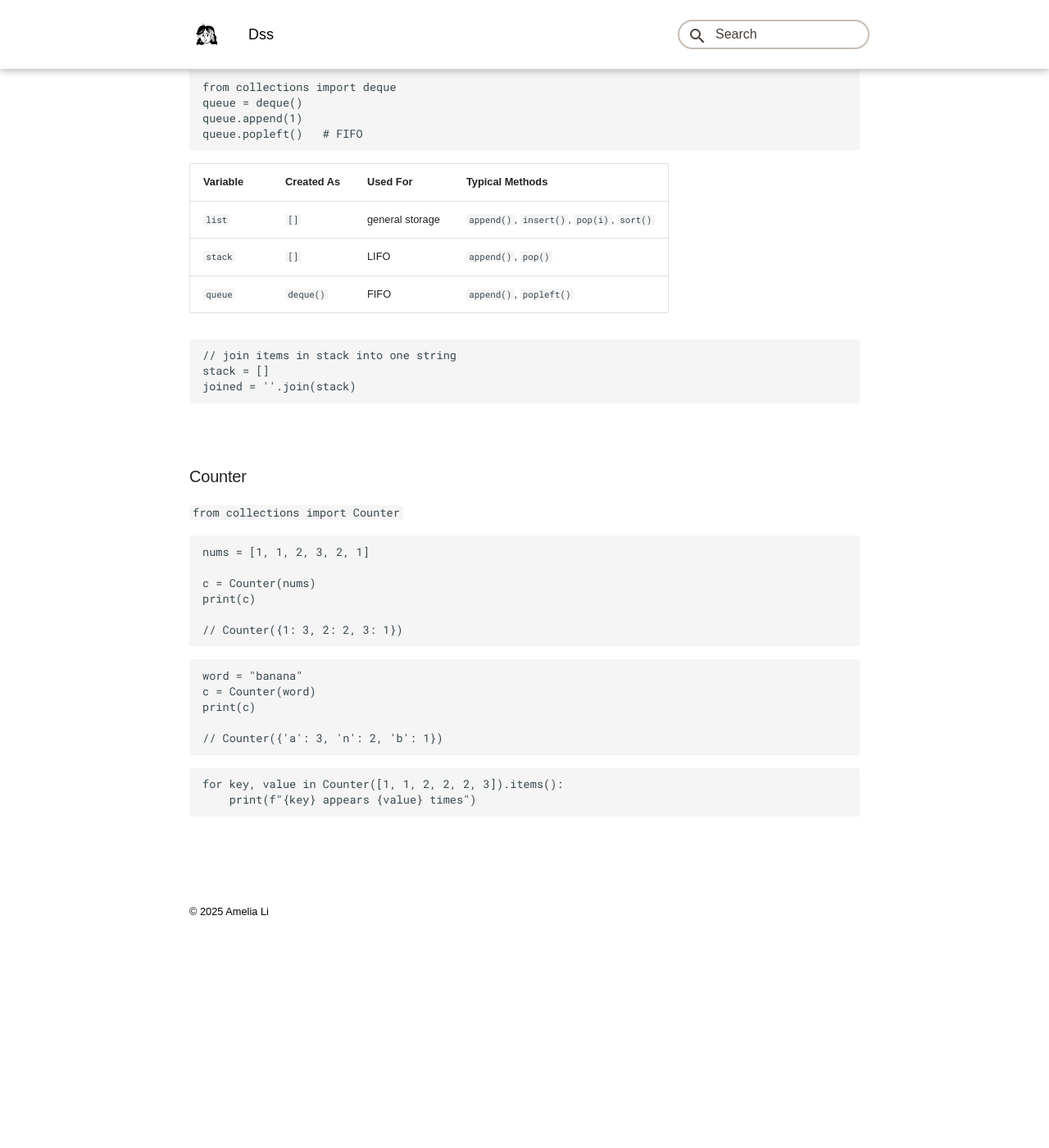
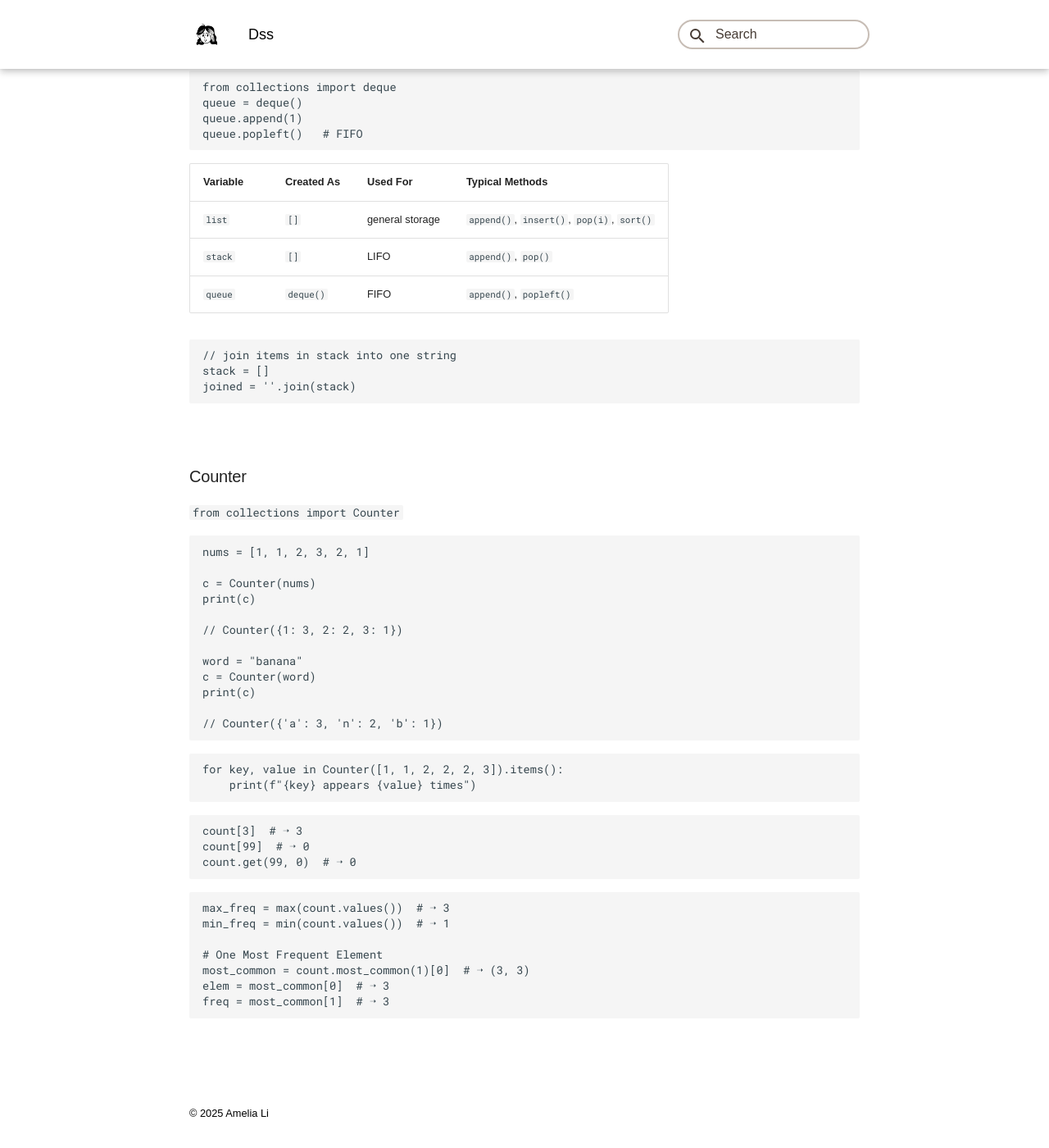
Before and after one commit to amelial9/milynotes, an MkDocs documentation site: the page built from docs/coding/dss.md, in a window 1280 px wide and 1400 px high, scrolled down 1499 px. Shown: the whole window at 82% size. Built offline with MkDocs 1.6.1 and Material for MkDocs 9.7.7, drawn with Linux system fonts in a browser that asks for light colours; some web fonts are replaced; before the commit the page ends 2653 px from its top, so only the background shows below that.

Commit message:
Update dss.md

````diff
--- a/docs/coding/dss.md
+++ b/docs/coding/dss.md
@@ -112,9 +112,7 @@ c = Counter(nums)
 print(c)
 
 // Counter({1: 3, 2: 2, 3: 1})
-```
 
-```
 word = "banana"
 c = Counter(word)
 print(c)
@@ -126,3 +124,19 @@ print(c)
 for key, value in Counter([1, 1, 2, 2, 2, 3]).items():
     print(f"{key} appears {value} times")
 ```
+
+```
+count[3]  # ➝ 3
+count[99]  # ➝ 0
+count.get(99, 0)  # ➝ 0
+```
+
+```
+max_freq = max(count.values())  # ➝ 3
+min_freq = min(count.values())  # ➝ 1
+
+# One Most Frequent Element
+most_common = count.most_common(1)[0]  # ➝ (3, 3)
+elem = most_common[0]  # ➝ 3
+freq = most_common[1]  # ➝ 3
+```
````
